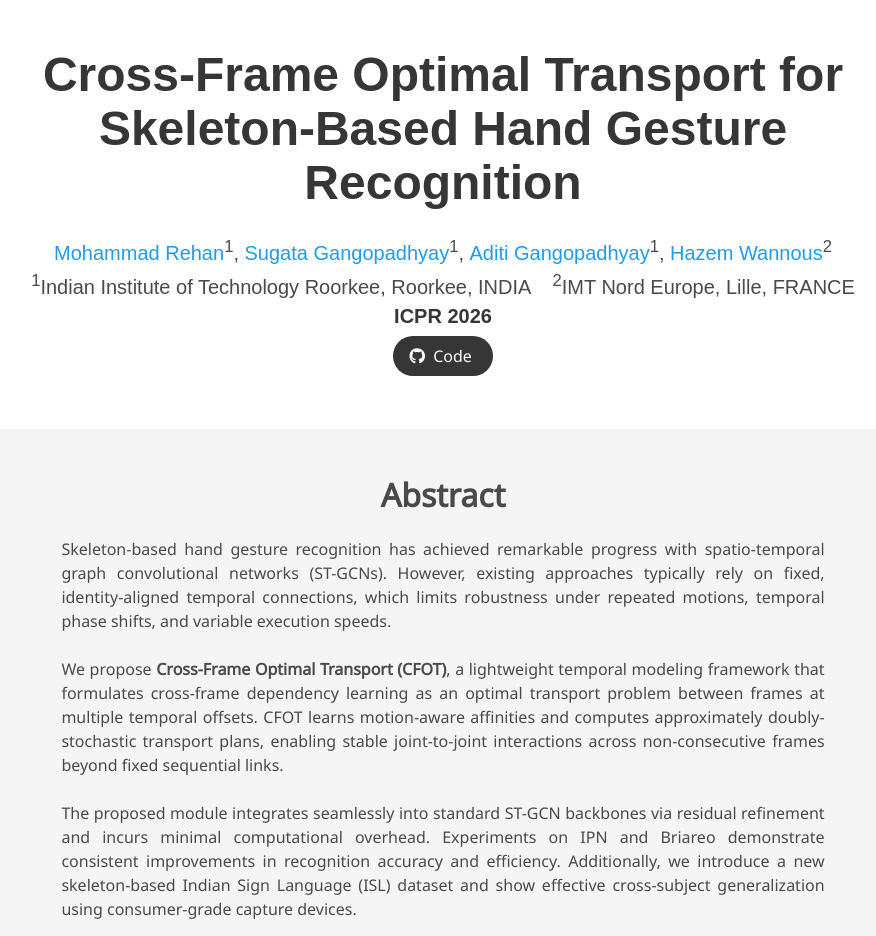
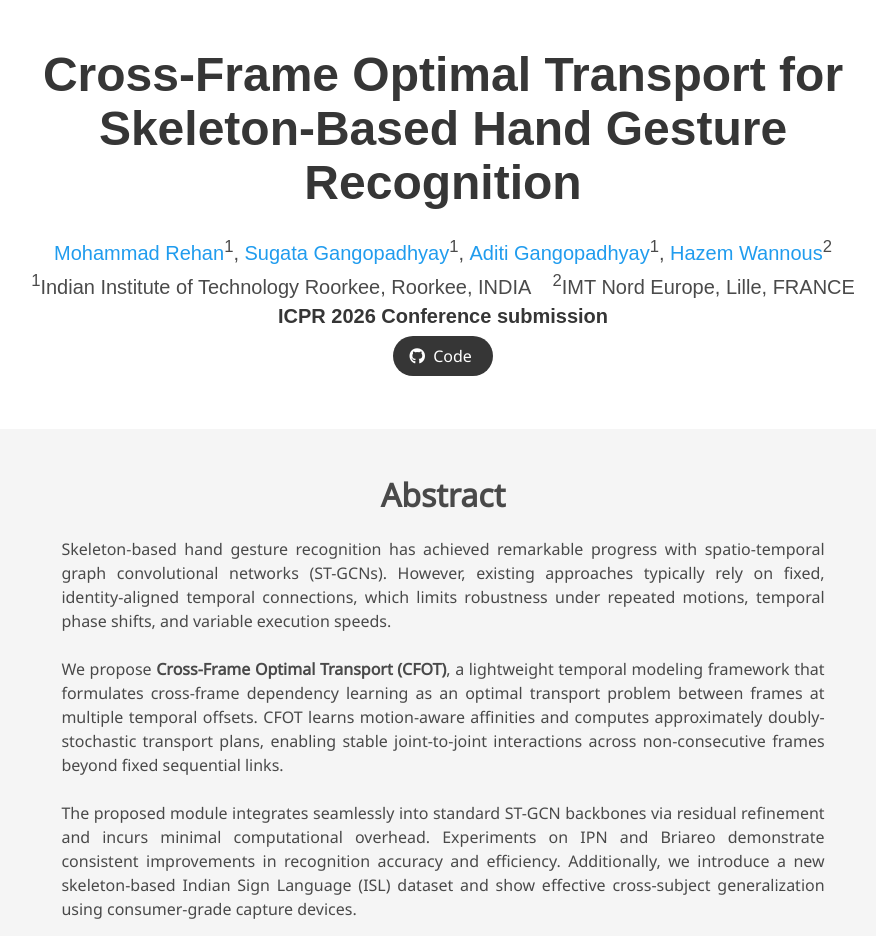
Before and after one commit to RehanMohammad/rehanmohammad.github.io, a plain HTML site: page index.html in a window 1280 px wide. Shown: the whole page, without its empty margins (197-1073 px from the left). Drawn offline with nearby package versions, Linux system fonts and the light colour scheme; some icons are missing; a web font is replaced by a local one.

Commit message:
Update index.html

```diff
--- a/index.html
+++ b/index.html
@@ -90,7 +90,7 @@
         </span>
         <br>
         <span class="author-block">
-          <strong>ICPR 2026</strong>
+          <strong>ICPR 2026 Conference submission</strong>
         </span>
       </div>
 
```
